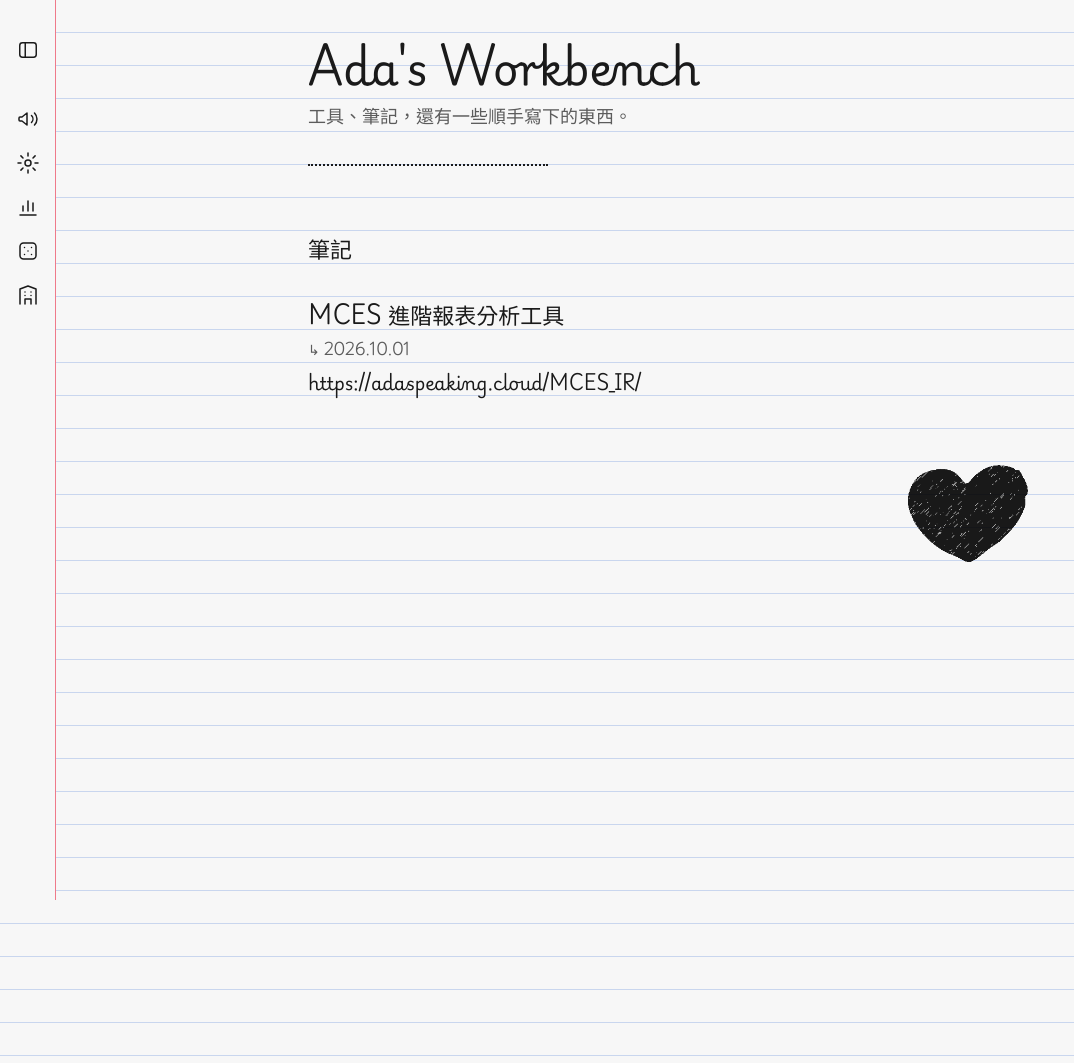
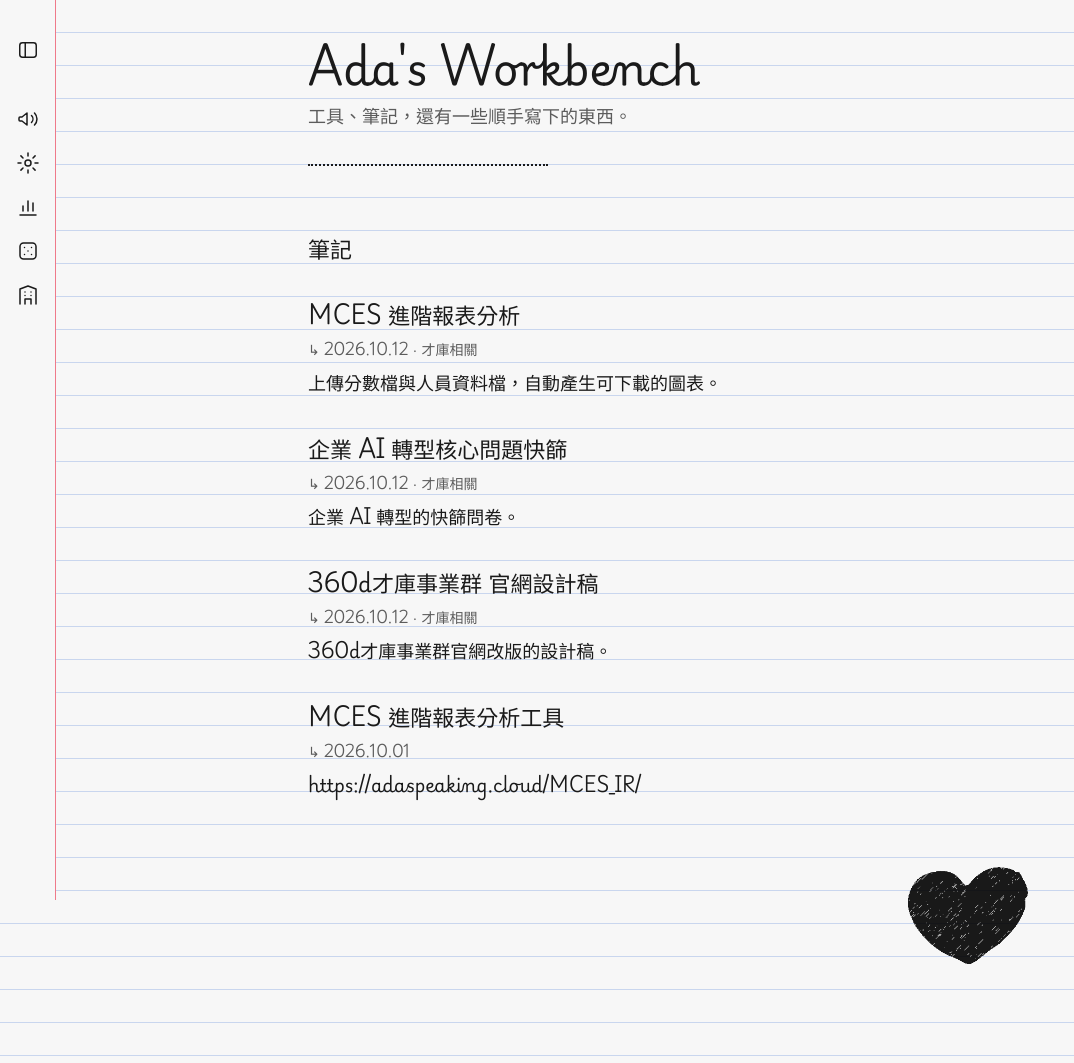
Before and after one commit to AdaSpeaking/AdaSpeaking.github.io, a Jekyll site: the page built from index.html, in a window 1280 px wide. Shown: the whole page, without its empty margins (0-1074 px from the left). Built offline with Jekyll 4.4.1, drawn with Linux system fonts in a browser that asks for light colours; some web fonts are replaced.

Commit message:
Per-category article and tool lists; wrap tools in posts
Co-Authored-By: Claude Opus 5.5 <noreply@anthropic.com>
Claude-Session: https://claude.ai/code/session_018rB5UKmXq1ZADrk48Fdrx5

```diff
--- a/_data/nav.yml
+++ b/_data/nav.yml
@@ -19,14 +19,3 @@ categories:
     name: 才庫相關
     icon: building
     open: true
-
-links:
-  - title: MCES 進階報表分析
-    url: /MCES_IR/
-    category: 360d
-  - title: AI 轉型核心問題快篩
-    url: /ai-quick-screen/
-    category: 360d
-  - title: 官網設計稿
-    url: /360d-site/
-    category: 360d
--- a/_includes/sidebar.html
+++ b/_includes/sidebar.html
@@ -8,7 +8,6 @@
 
   <nav class="cats">
     {% for cat in site.data.nav.categories %}
-    {% assign items = site.data.nav.links | where: "category", cat.key %}
     <div class="cat{% if cat.open %} expanded{% endif %}" data-cat="{{ cat.key }}">
       <button class="cat-head" aria-expanded="{% if cat.open %}true{% else %}false{% endif %}" title="{{ cat.name }}">
         {% include icon.html name=cat.icon %}
@@ -16,11 +15,8 @@
         <svg class="chev" viewBox="0 0 24 24" fill="none" stroke="currentColor" stroke-width="2" stroke-linecap="round"><path d="M9 6l6 6-6 6"/></svg>
       </button>
       <div class="cat-items">
-        {% for link in items %}
-        <a class="item" href="{{ link.url }}"{% if link.url contains "://" %} target="_blank" rel="noopener"{% endif %}>{{ link.title }}</a>
-        {% else %}
-        <div class="empty">還沒有東西</div>
-        {% endfor %}
+        <a class="item" href="/articles/?c={{ cat.key }}" data-nav="articles-{{ cat.key }}">文章清單</a>
+        <a class="item" href="/tools/?c={{ cat.key }}" data-nav="tools-{{ cat.key }}">工具清單</a>
       </div>
     </div>
     {% endfor %}
--- /dev/null
+++ b/_posts/2026-10-12-360d-site.md
@@ -0,0 +1,10 @@
+---
+title: 360d才庫事業群 官網設計稿
+date: 2026-10-12
+cat: 360d
+tool_url: /360d-site/
+tool_name: 官網設計稿
+---
+360d才庫事業群官網改版的設計稿。
+
+（設計方向、目前進度待補）
--- /dev/null
+++ b/_posts/2026-10-12-ai-quick-screen.md
@@ -0,0 +1,10 @@
+---
+title: 企業 AI 轉型核心問題快篩
+date: 2026-10-12
+cat: 360d
+tool_url: /ai-quick-screen/
+tool_name: AI 轉型核心問題快篩
+---
+企業 AI 轉型的快篩問卷。
+
+（用途、填答對象、結果怎麼解讀待補）
--- /dev/null
+++ b/_posts/2026-10-12-mces-ir.md
@@ -0,0 +1,13 @@
+---
+title: MCES 進階報表分析
+date: 2026-10-12
+cat: 360d
+tool_url: /MCES_IR/
+tool_name: MCES 進階報表分析
+---
+上傳分數檔與人員資料檔，自動產生可下載的圖表。
+
+- 分數檔只放分數。
+- 校標的分組欄位從人員資料檔讀取，可以自訂。
+
+（使用步驟、適用情境待補）
--- a/assets/site.css
+++ b/assets/site.css
@@ -126,3 +126,27 @@ article.post .meta { margin-bottom: var(--line); }
 .post-body blockquote { border-left: 2px solid var(--ink); padding-left: 16px; color: var(--ink-soft); }
 .post-body pre { overflow-x: auto; font-size: 14px; background: rgba(255,255,255,.7); padding: 0 12px; }
 .back { display: inline-block; margin-top: var(--line); font-size: 15px; }
+
+/* ---------- 清單頁 ---------- */
+.cat-section { margin-bottom: calc(var(--line) * 2); }
+.cat-label { font-weight: 400; font-size: 22px; margin: 0 0 var(--line); }
+.item.active { background: rgba(0,0,0,.08); }
+
+/* ---------- 工具小卡 ---------- */
+.tool-grid { display: grid; grid-template-columns: repeat(auto-fill, minmax(220px, 1fr)); gap: var(--line) 20px; }
+.tool-card {
+  background: #fff; border: 1.5px solid var(--ink); border-radius: 12px;
+  padding: 16px 18px 12px; min-height: calc(var(--line) * 4);
+  display: flex; flex-direction: column; justify-content: space-between;
+  box-shadow: 3px 3px 0 var(--ink); transition: transform .12s, box-shadow .12s;
+}
+.tool-card:hover { transform: translate(-1px,-1px); box-shadow: 4px 4px 0 var(--ink); }
+.tool-name { font-size: 18px; line-height: 1.5; }
+.tool-links { display: flex; justify-content: space-between; font-size: 13px; line-height: 1.5; margin-top: 16px; }
+.tool-links a { color: var(--ink-soft); }
+.tool-links a:hover { color: var(--ink); }
+.tool-btn {
+  display: inline-block; border: 1.5px solid var(--ink); border-radius: 999px;
+  padding: 0 16px; line-height: 30px; text-decoration: none; background: #fff; font-size: 15px;
+}
+.tool-btn:hover { background: var(--ink); color: var(--paper); }
--- a/assets/site.js
+++ b/assets/site.js
@@ -33,5 +33,26 @@
       btn.setAttribute('aria-expanded', cat.classList.contains('expanded'));
     });
   });
-
+  // 文章清單／工具清單：依 ?c= 只顯示該分類
+  var c = new URLSearchParams(location.search).get('c');
+  var sections = document.querySelectorAll('.cat-section');
+  if (sections.length) {
+    var listType = location.pathname.indexOf('/tools') === 0 ? 'tools' : 'articles';
+    var hit = null;
+    sections.forEach(function (s) { if (s.dataset.cat === c) hit = s; });
+    if (hit) {
+      sections.forEach(function (s) { s.hidden = s !== hit; });
+      hit.querySelector('.cat-label').hidden = true;
+      var h1 = document.querySelector('.list-title');
+      h1.textContent = hit.dataset.name + '・' + (listType === 'tools' ? '工具清單' : '文章清單');
+      document.title = h1.textContent + '｜Ada\'s Workbench';
+      var nav = document.querySelector('[data-nav="' + listType + '-' + c + '"]');
+      if (nav) {
+        nav.classList.add('active');
+        var parent = nav.closest('.cat');
+        parent.classList.add('expanded');
+        parent.querySelector('.cat-head').setAttribute('aria-expanded', 'true');
+      }
+    }
+  }
 })();
--- a/index.html
+++ b/index.html
@@ -14,7 +14,8 @@ layout: default
     {% for post in site.posts %}
     <li>
       <a class="title" href="{{ post.url }}">{{ post.title }}</a>
-      <p class="meta">↳ {{ post.date | date: "%Y.%m.%d" }}</p>
+      {% assign pc = site.data.nav.categories | where: "key", post.cat | first %}
+      <p class="meta">↳ {{ post.date | date: "%Y.%m.%d" }}{% if pc %} · {{ pc.name }}{% endif %}</p>
       <p class="excerpt">{{ post.excerpt | strip_html | truncate: 90 }}</p>
     </li>
     {% endfor %}
```
Also changed, not shown: _layouts/post.html (+6 -2 lines), articles/index.html (added, +28 -0 lines), tools/index.html (added, +33 -0 lines), .pages.yml.
